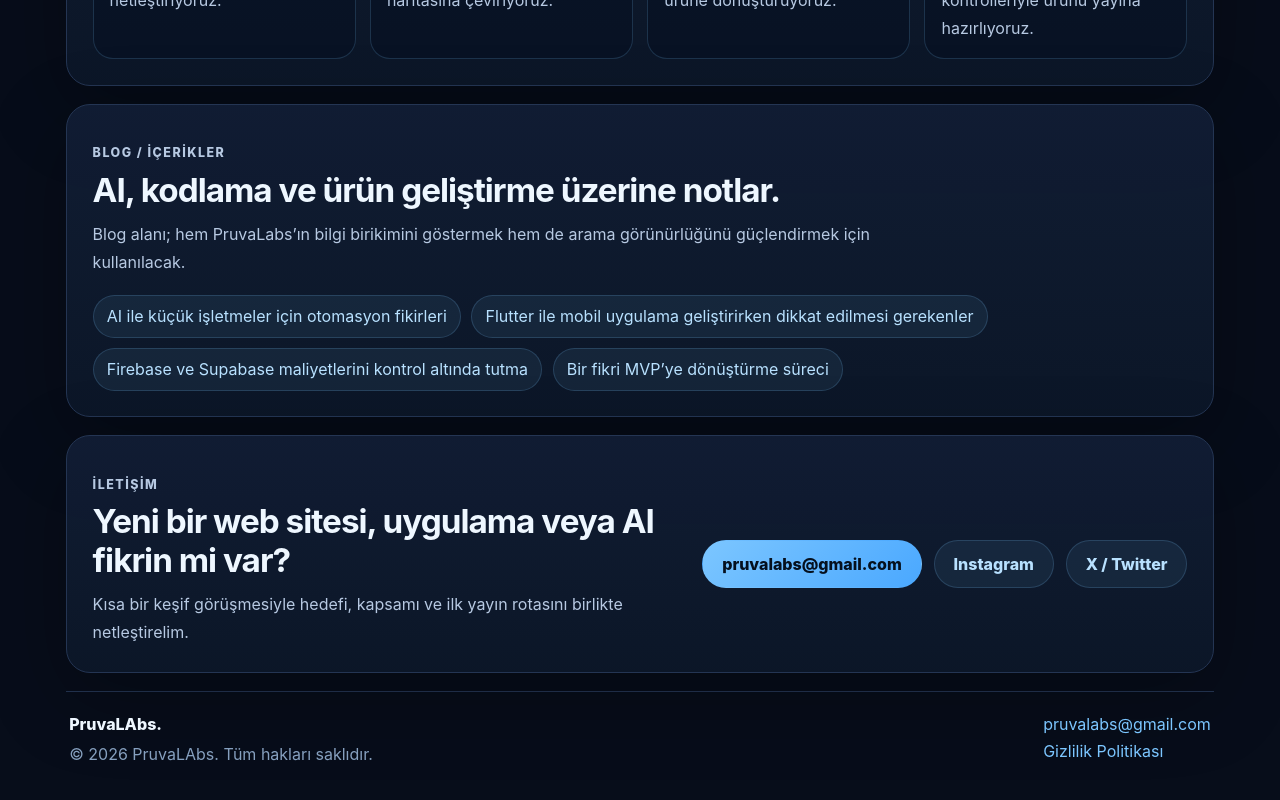
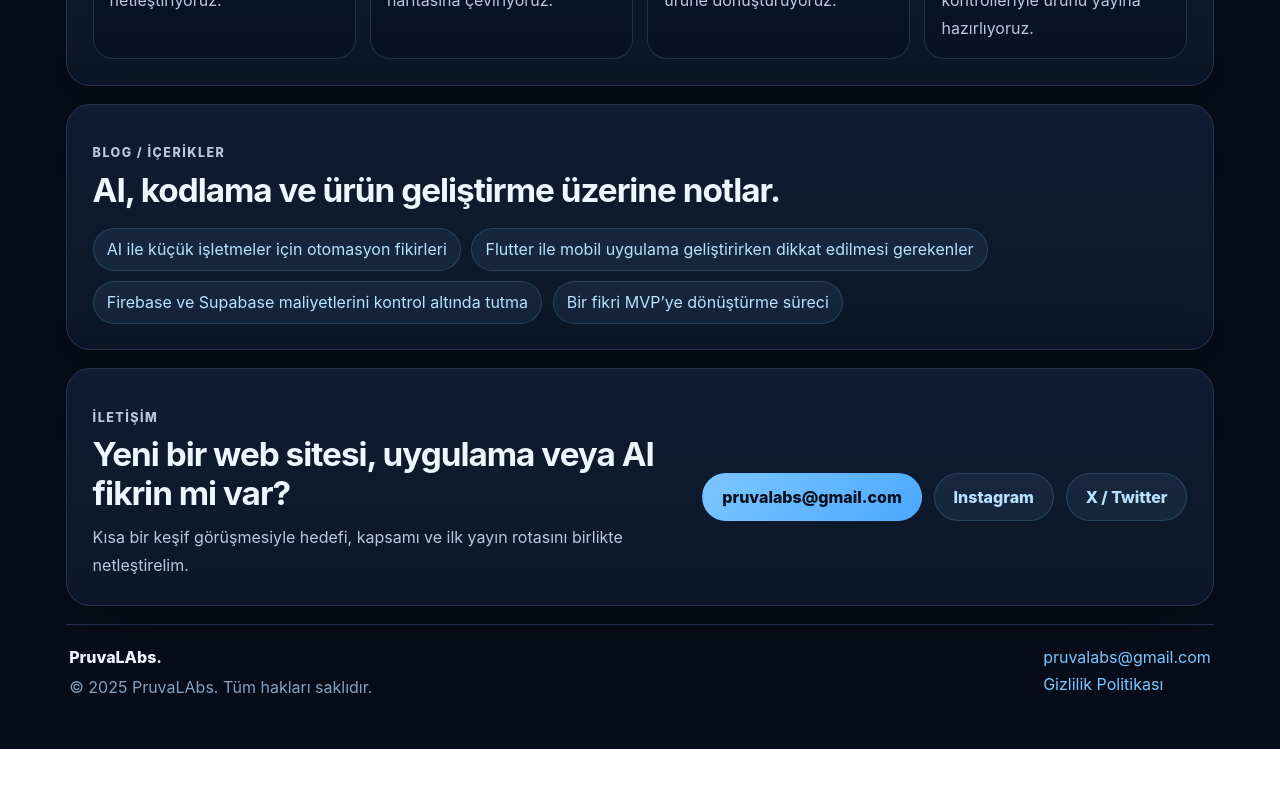
Before and after one commit to PruvaLAbs/pruvalabs-website, a React (Vite) app: page / in a window 1280 px wide. Shown: the part 2831-3631 px from the top of the page. After the commit the page ends 3580 px from the top, so only its background shows below. Built offline with nearby package versions, Linux system fonts and the light colour scheme.

Commit message:
Update App.jsx

```diff
--- a/src/App.jsx
+++ b/src/App.jsx
@@ -280,7 +280,7 @@ function HomePage() {
           <SectionIntro
             eyebrow="Blog / İçerikler"
             title="AI, kodlama ve ürün geliştirme üzerine notlar."
-            text="Blog alanı; hem PruvaLabs’ın bilgi birikimini göstermek hem de arama görünürlüğünü güçlendirmek için kullanılacak."
+
           />
           <div className="blog-list">
             {blogIdeas.map((idea) => <span key={idea}>{idea}</span>)}
@@ -339,7 +339,7 @@ function Footer() {
     <footer className="footer">
       <div>
         <p className="footer-brand">PruvaLAbs.</p>
-        <p className="footer-text">© 2026 PruvaLAbs. Tüm hakları saklıdır.</p>
+        <p className="footer-text">© 2025 PruvaLAbs. Tüm hakları saklıdır.</p>
       </div>
       <div className="footer-links">
         <a href="mailto:pruvalabs@gmail.com">pruvalabs@gmail.com</a>
```
